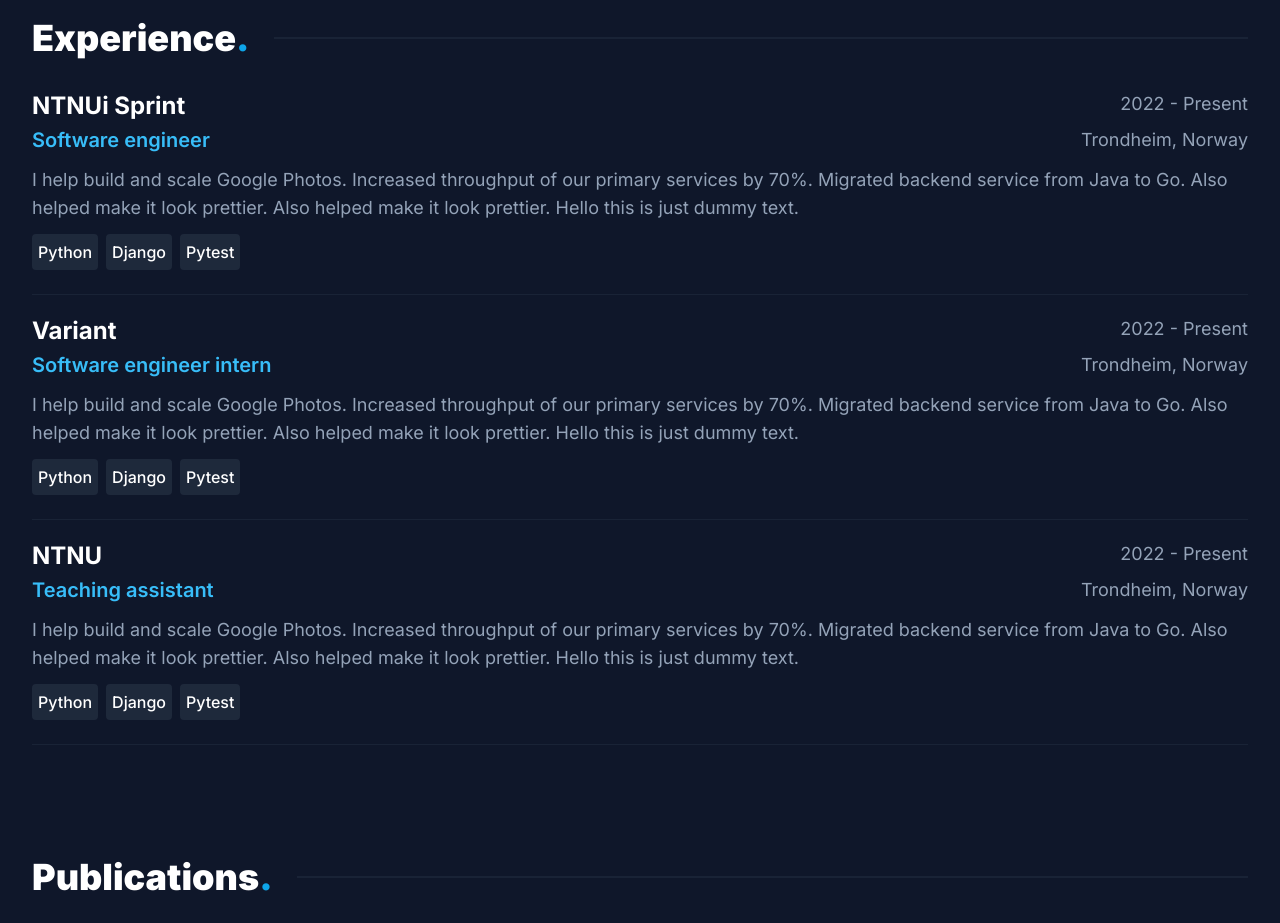
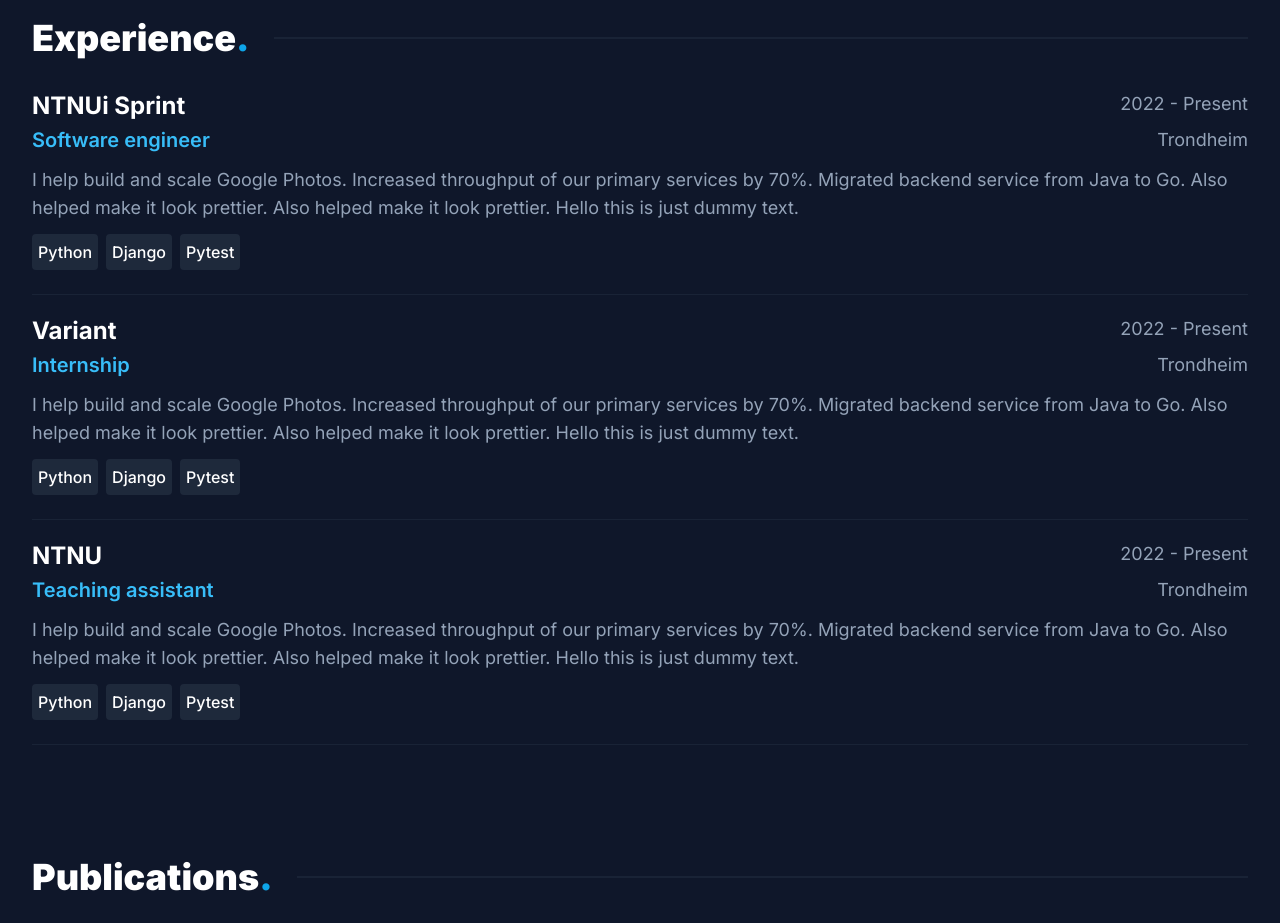
Before and after one commit to HakonHarnes/website, a Next.js app: page / in a window 1280 px wide. Shown: the part 1940-2863 px from the top of the page. Built offline with nearby package versions, Linux system fonts and the light colour scheme.

Commit message:
fix: experience location and position

```diff
--- a/app/components/Experience.tsx
+++ b/app/components/Experience.tsx
@@ -10,15 +10,15 @@ export default function Experience() {
           company="NTNUi Sprint"
           position="Software engineer"
           date="2022 - Present"
-          location="Trondheim, Norway"
+          location="Trondheim"
           description="I help build and scale Google Photos. Increased throughput of our primary services by 70%. Migrated backend service from Java to Go. Also helped make it look prettier. Also helped make it look prettier. Hello this is just dummy text."
           technologies={["Python", "Django", "Pytest"]}
         />
         <ExperienceItem
           company="Variant"
-          position="Software engineer intern"
+          position="Internship"
           date="2022 - Present"
-          location="Trondheim, Norway"
+          location="Trondheim"
           description="I help build and scale Google Photos. Increased throughput of our primary services by 70%. Migrated backend service from Java to Go. Also helped make it look prettier. Also helped make it look prettier. Hello this is just dummy text."
           technologies={["Python", "Django", "Pytest"]}
         />
@@ -26,7 +26,7 @@ export default function Experience() {
           company="NTNU"
           position="Teaching assistant"
           date="2022 - Present"
-          location="Trondheim, Norway"
+          location="Trondheim"
           description="I help build and scale Google Photos. Increased throughput of our primary services by 70%. Migrated backend service from Java to Go. Also helped make it look prettier. Also helped make it look prettier. Hello this is just dummy text."
           technologies={["Python", "Django", "Pytest"]}
         />
```
